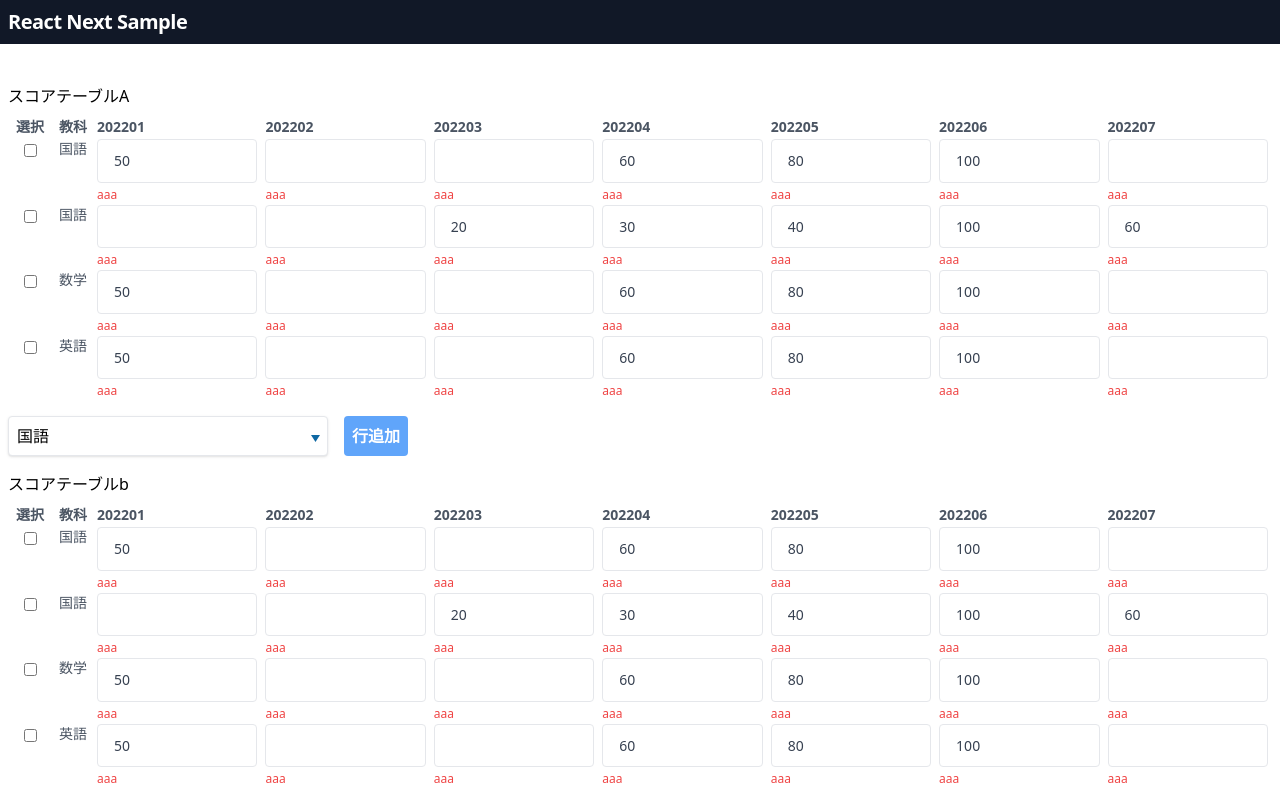
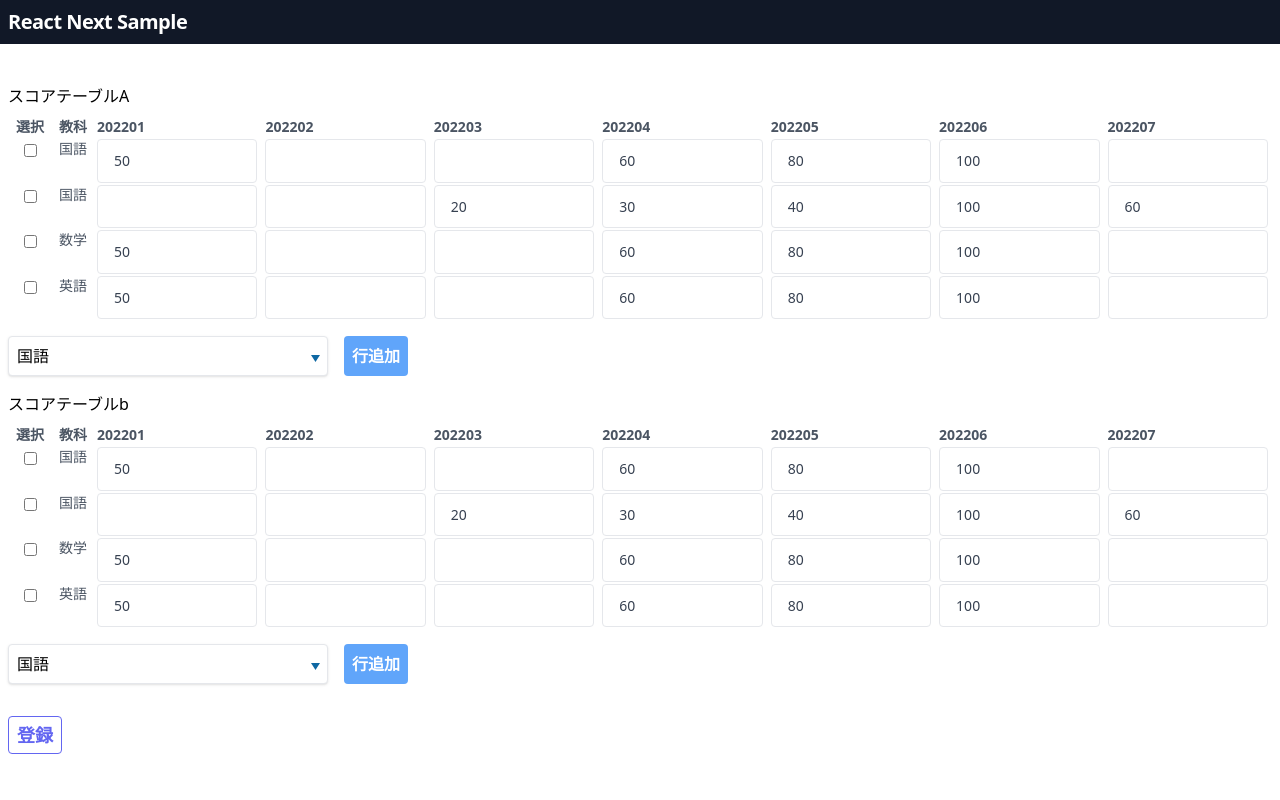
Before and after one commit to sekine555/fe-react-next-example, a Next.js app: page /tablar-form in a window 1280 px wide. Shown: the top 800 px of the page. Built offline with nearby package versions, Linux system fonts and the light colour scheme.

Commit message:
エラー制御追加

```diff
--- a/src/components/TablarForm/Presenter.tsx
+++ b/src/components/TablarForm/Presenter.tsx
@@ -42,6 +42,7 @@ const Presenter: React.FC<Props> = (props) => {
     onSubmitScoreRegistration,
     errors,
   } = props;
+
   return (
     <>
       <form onSubmit={onSubmit(onSubmitScoreRegistration)}>
--- a/src/components/TablarForm/ScoreItem/Presenter.tsx
+++ b/src/components/TablarForm/ScoreItem/Presenter.tsx
@@ -108,7 +108,16 @@ const Presenter: React.FC<Props> = (props) => {
                       )}
                       className={`border-gray-200 focus:border-gray-500 focus:outline-none appearance-none block py-3 px-4 w-full leading-tight text-gray-700 focus:bg-white rounded border`}
                     />
-                    <div className={"mt-1 text-xs text-red-500"}>aaa</div>
+
+                    {/* NOTE: 配列内のプロパティ名を動的に指定しているため、ブラケット記法（[]）を使って、errorsのプロパティにアクセスしている */}
+                    {errors[fieldArrayName]?.[index]?.scores?.[idx]?.score && (
+                      <div className={"mt-1 text-xs text-red-500"}>
+                        {
+                          errors[fieldArrayName]?.[index]?.scores?.[idx]?.score
+                            ?.message
+                        }
+                      </div>
+                    )}
                   </div>
                 </td>
               ))}
--- a/src/components/TablarForm/TablarForm.tsx
+++ b/src/components/TablarForm/TablarForm.tsx
@@ -36,8 +36,6 @@ const TablarForm: React.FC<Props> = (props) => {
       scoreTableBItems: scroreTableB,
     },
   });
-
-  console.log("エラー：", errors);
 
   // スコアテーブルAのuseFieldArray構築
   const { fields: scoreTableAItems, insert: insertTableA } = useFieldArray({
```
